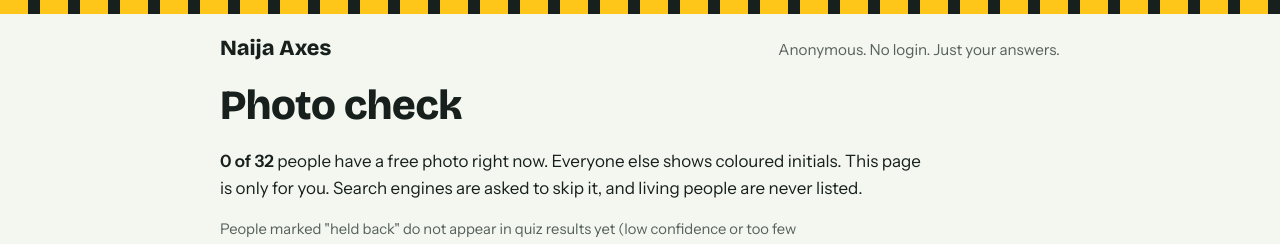
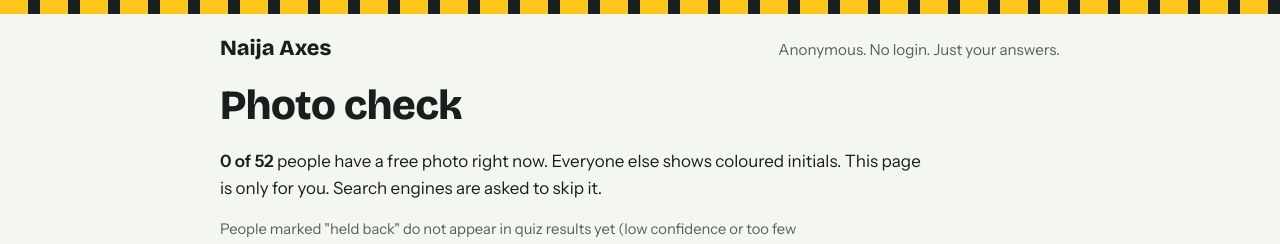
Before and after one commit to Jeremiah0067/Naija-system, a Next.js app: page /photos in a window 1280 px wide. Shown: the top 244 px of the page. Built offline with nearby package versions, Linux system fonts and the light colour scheme; no server answers.

Commit message:
Update photo visibility logic based on living status

```diff
--- a/app/photos/page.tsx
+++ b/app/photos/page.tsx
@@ -1,4 +1,4 @@
-import { MATCHABLE_PROFILES, PROFILES } from '@/lib/content';
+import { MATCHABLE_PROFILES, PROFILES, SHOW_LIVING } from '@/lib/content';
 import { diagnosePortrait, findPortraitCandidates } from '@/lib/portraits';
 import { gradientFor, initials } from '@/lib/cardData';
 
@@ -11,8 +11,8 @@ const UA = `NaijaAxes/1.0 (${process.env.NEXT_PUBLIC_SITE_URL ?? 'https://naija-
 })`;
 
 export default async function PhotoCheck() {
-  // Living people are never listed here, so the page does not reveal anyone who is hidden from the quiz.
-  const people = PROFILES.filter((p) => p.status === 'deceased');
+  // Everyone shown in the quiz is listed here. If living people are hidden from the quiz, they are hidden here too.
+  const people = SHOW_LIVING ? PROFILES : PROFILES.filter((p) => p.status === 'deceased');
   const shown = new Set(MATCHABLE_PROFILES.map((p) => p.id));
 
   const rows = await Promise.all(
@@ -32,7 +32,7 @@ export default async function PhotoCheck() {
       <h1 style={{ fontSize: 'clamp(1.8rem,5vw,2.6rem)' }}>Photo check</h1>
       <p>
         <strong>{withPhoto} of {rows.length}</strong> people have a free photo right now. Everyone else shows coloured initials.
-        This page is only for you. Search engines are asked to skip it, and living people are never listed.
+        This page is only for you. Search engines are asked to skip it.
       </p>
       <p className="small">
         People marked &quot;held back&quot; do not appear in quiz results yet (low confidence or too few scored axes), but their photo
```
